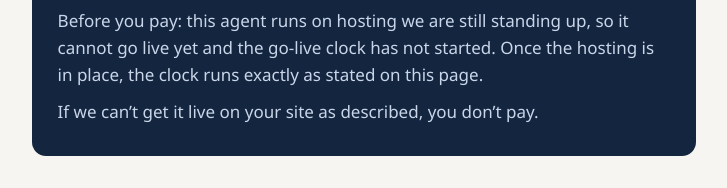
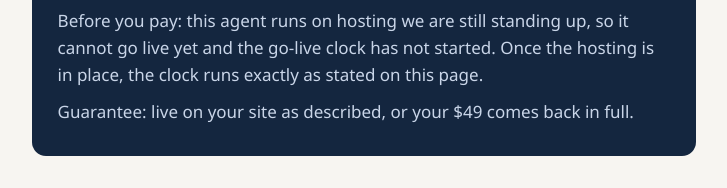
Before and after one commit to TimothyjT/northbeambuilds-site, a plain HTML site: page tools/website-lead-capture-agent/index.html in a window 1280 px wide. Shown: the part 2262-2450 px from the top of the page, without its empty margins (276-1003 px from the left). Drawn offline with Linux system fonts and the light colour scheme.

Commit message:
Tools FAQ Agent mirror: canonical guarantee (pre-reframe conditional replaced)
Replace the price-box conditional 'If we can't get it live on your site
as described, you don't pay.' with the sibling /tools/ mirror form of
the FAQ Agent's canonical guarantee: 'Guarantee: live on your site as
described, or your $49 comes back in full.' — matching the receptionist
mirror fix at b54dc2f and the faqagent product site's canonical line.

Co-Authored-By: Meta Muse <noreply@meta.ai>

```diff
--- a/tools/website-lead-capture-agent/index.html
+++ b/tools/website-lead-capture-agent/index.html
@@ -687,7 +687,7 @@
           </ul>
           <p class="note">Live 1 business day after payment, your content, and site access are all in — whichever comes last starts the clock.</p>
           <p class="note">Before you pay: this agent runs on hosting we are still standing up, so it cannot go live yet and the go-live clock has not started. Once the hosting is in place, the clock runs exactly as stated on this page.</p>
-          <p class="note">If we can&rsquo;t get it live on your site as described, you don&rsquo;t pay.</p>
+          <p class="note">Guarantee: live on your site as described, or your $49 comes back in full.</p>
         </div>
       </section>
 
```
